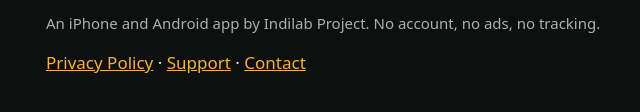
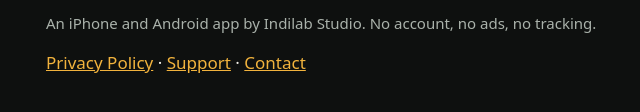
Before and after one commit to indilab-studio/myvehiclebook, a plain HTML site: page index.html in a window 1280 px wide. Shown: the part 196-308 px from the top of the page, 284-924 px from the left. Drawn offline with Linux system fonts and the light colour scheme.

Commit message:
Developer name: Indilab Studio (matches Google Play)

```diff
--- a/index.html
+++ b/index.html
@@ -11,6 +11,6 @@
 <body><main>
   <h1>My Vehicle Book</h1>
   <p>A private service logbook for your car or motorcycle: service history, reminders before the next service is due, and real fuel economy.</p>
-  <p class="sub">An iPhone and Android app by Indilab Project. No account, no ads, no tracking.</p>
+  <p class="sub">An iPhone and Android app by Indilab Studio. No account, no ads, no tracking.</p>
   <p><a href="privacy.html">Privacy Policy</a> · <a href="privacy.html#support">Support</a> · <a href="mailto:indilabp@gmail.com">Contact</a></p>
 </main></body></html>
```
Also changed, not shown: privacy.html (+1 -1 lines).
